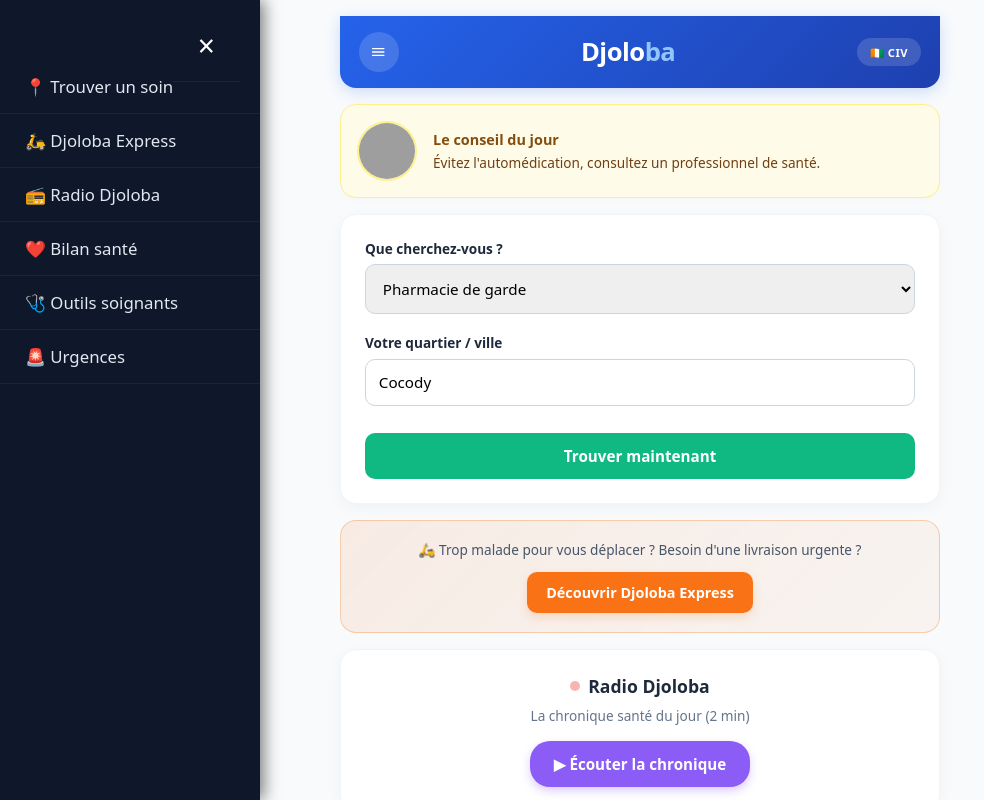
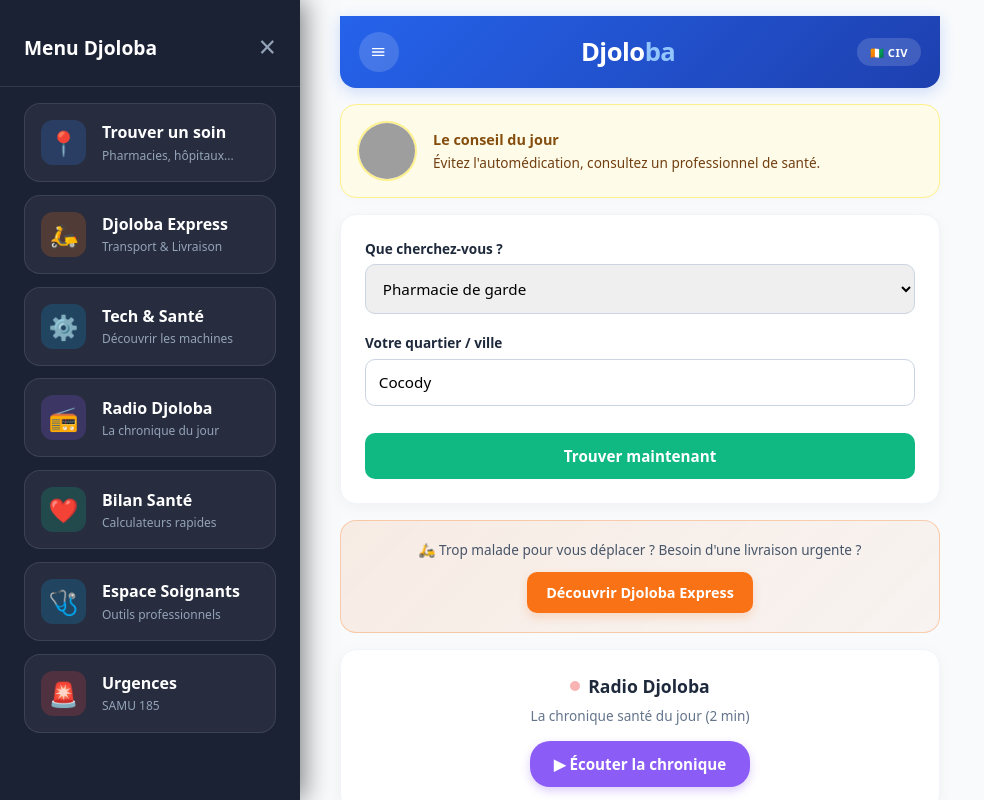
Before and after one commit to loeilduplateau-coder/lepoulsnumerique, a plain HTML site: page djoloba.html in a window 1280 px wide. Both pictures are taken after a click on the button 379 px from the left and 52 px from the top of the page. Shown: the top 800 px of the page, without its empty margins (0-984 px from the left). Drawn offline with nearby package versions, Linux system fonts and the light colour scheme; no server answers; grey boxes are pictures that could not be loaded.

Commit message:
mise a jour djoloba menu lateral

```diff
--- a/djoloba.html
+++ b/djoloba.html
@@ -18,27 +18,67 @@
       --purple: #8b5cf6; --yellow-bg: #fefce8; --yellow-border: #fef08a; --yellow-text: #854d0e;
       --blue-bg: #eff6ff; --blue-border: #bfdbfe; --blue-text: #1e3a8a;
       --green-bg: #f0fdf4; --green-border: #bbf7d0; --green-text: #166534;
-      --accent: #f97316; /* Orange pour Express */
+      --accent: #f97316;
     }
     * { box-sizing: border-box; margin: 0; padding: 0; }
     body { background-color: var(--bg); color: var(--text); font-family: system-ui, sans-serif; padding-bottom: 2rem; overflow-x: hidden; scroll-behavior: smooth; }
     .container { width: 100%; max-width: 600px; margin: 0 auto; }
 
-    /* MENU LATÉRAL */
+    /* --- NOUVEAU MENU LATÉRAL MODERNE --- */
     .sidebar {
       height: 100%; width: 0; position: fixed; z-index: 1000; top: 0; left: 0;
-      background-color: #0f172a; overflow-x: hidden; transition: 0.3s;
-      padding-top: 60px; box-shadow: 4px 0 15px rgba(0,0,0,0.5);
+      background-color: rgba(15, 23, 42, 0.95); /* Fond sombre translucide */
+      backdrop-filter: blur(10px);
+      -webkit-backdrop-filter: blur(10px);
+      overflow-x: hidden; transition: width 0.3s ease;
+      padding-top: 2rem; box-shadow: 4px 0 25px rgba(0,0,0,0.5);
+      display: flex; flex-direction: column;
     }
-    .sidebar a {
-      padding: 15px 25px; text-decoration: none; font-size: 1.05rem;
-      color: #e2e8f0; display: block; transition: 0.2s;
-      border-bottom: 1px solid rgba(255,255,255,0.05);
+
+    .sidebar-header {
+      display: flex; justify-content: space-between; align-items: center;
+      padding: 0 1.5rem 1.5rem 1.5rem; border-bottom: 1px solid rgba(255,255,255,0.1);
+      margin-bottom: 1rem;
     }
-    .sidebar a:hover { background-color: #1e293b; color: var(--primary); }
-    .sidebar .closebtn { position: absolute; top: 10px; right: 20px; font-size: 30px; color: white; cursor: pointer; }
+    .sidebar-title { color: #fff; font-size: 1.2rem; font-weight: 800; }
+    .sidebar .closebtn { font-size: 30px; color: #94a3b8; cursor: pointer; transition: color 0.2s; line-height: 1; }
+    .sidebar .closebtn:hover { color: #fff; }
 
-    /* EN-TÊTE */
+    /* La grille de menu */
+    .menu-grid {
+      display: grid; grid-template-columns: 1fr; gap: 0.8rem;
+      padding: 0 1.5rem; overflow-y: auto;
+    }
+
+    /* Les cartes du menu */
+    .menu-card {
+      display: flex; align-items: center; gap: 1rem;
+      background: rgba(255, 255, 255, 0.05); border: 1px solid rgba(255,255,255,0.1);
+      padding: 1rem; border-radius: 16px; text-decoration: none;
+      color: #e2e8f0; transition: all 0.2s ease;
+    }
+    .menu-card:hover, .menu-card:active {
+      background: rgba(255, 255, 255, 0.1); transform: translateX(5px);
+      border-color: rgba(255,255,255,0.2);
+    }
+
+    .menu-icon {
+      width: 45px; height: 45px; border-radius: 12px;
+      display: flex; justify-content: center; align-items: center;
+      font-size: 1.5rem; flex-shrink: 0;
+    }
+    /* Couleurs spécifiques pour chaque icône */
+    .icon-search { background: rgba(59, 130, 246, 0.2); color: #60a5fa; }
+    .icon-express { background: rgba(249, 115, 22, 0.2); color: #fb923c; }
+    .icon-radio { background: rgba(139, 92, 246, 0.2); color: #a78bfa; }
+    .icon-health { background: rgba(16, 185, 129, 0.2); color: #34d399; }
+    .icon-pro { background: rgba(14, 165, 233, 0.2); color: #38bdf8; }
+    .icon-emergency { background: rgba(239, 68, 68, 0.2); color: #f87171; }
+
+    .menu-text h4 { font-size: 1rem; margin-bottom: 0.2rem; color: #fff; }
+    .menu-text p { font-size: 0.75rem; color: #94a3b8; }
+
+    /* --- EN-TÊTE (Inchangé) --- */
     .header-weather { background: linear-gradient(135deg, #2563eb 0%, #1e40af 100%); color: white; padding: 1rem 1.2rem; margin-bottom: 1rem; box-shadow: 0 4px 15px rgba(37, 99, 235, 0.2); display: flex; flex-direction: column; gap: 0.8rem; }
     .header-top { display: flex; justify-content: space-between; align-items: center; width: 100%; padding-left: 0; }
 
@@ -67,7 +107,7 @@
 
     .section-target { scroll-margin-top: 20px; }
 
-    /* CARTES */
+    /* LE RESTE DU DESIGN EST INCHANGÉ */
     .tip-card { background-color: var(--yellow-bg); border: 1px solid var(--yellow-border); border-radius: 16px; padding: 1rem; margin-bottom: 1rem; display: flex; gap: 1rem; align-items: center; box-shadow: 0 2px 10px rgba(0,0,0,0.02); }
     .tip-image { width: 60px; height: 60px; border-radius: 50%; object-fit: cover; border: 2px solid var(--yellow-border); background-color: #fff; flex-shrink: 0; }
     .tip-content h4 { color: var(--yellow-text); font-size: 0.9rem; margin-bottom: 0.2rem; }
@@ -90,21 +130,9 @@
     #map-container { display: none; margin-bottom: 1rem; }
     #map { height: 300px; width: 100%; border-radius: 16px; border: 2px solid var(--primary); z-index: 1; }
 
-    /* ENCART EXPRESS (Déplacé ici, sous la carte) */
-    .express-box {
-      background: linear-gradient(135deg, rgba(249, 115, 22, 0.1) 0%, rgba(249, 115, 22, 0.05) 100%);
-      border: 1px solid rgba(249, 115, 22, 0.3);
-      border-radius: 16px;
-      padding: 1.2rem;
-      margin-bottom: 1rem;
-      text-align: center;
-    }
+    .express-box { background: linear-gradient(135deg, rgba(249, 115, 22, 0.1) 0%, rgba(249, 115, 22, 0.05) 100%); border: 1px solid rgba(249, 115, 22, 0.3); border-radius: 16px; padding: 1.2rem; margin-bottom: 1rem; text-align: center; }
     .express-box p { font-size: 0.85rem; color: #475569; margin-bottom: 0.8rem; font-weight: 500; }
-    .btn-express {
-      display: inline-block; background-color: var(--accent); color: white;
-      font-weight: 700; padding: 0.7rem 1.2rem; border-radius: 10px;
-      text-decoration: none; font-size: 0.9rem; box-shadow: 0 4px 10px rgba(249, 115, 22, 0.2);
-    }
+    .btn-express { display: inline-block; background-color: var(--accent); color: white; font-weight: 700; padding: 0.7rem 1.2rem; border-radius: 10px; text-decoration: none; font-size: 0.9rem; box-shadow: 0 4px 10px rgba(249, 115, 22, 0.2); }
 
     .radio-widget { background-color: var(--card); border-radius: 16px; padding: 1.5rem; box-shadow: 0 4px 15px rgba(0,0,0,0.04); margin-bottom: 1rem; text-align: center; border: 1px solid #f1f5f9; }
     .radio-header { display: flex; justify-content: center; align-items: center; gap: 0.5rem; margin-bottom: 0.5rem; }
@@ -140,27 +168,80 @@
 </head>
 <body>
 
-  <!-- MENU LATÉRAL -->
+  <!-- LE NOUVEAU MENU LATÉRAL MODERNE -->
   <div id="mySidebar" class="sidebar">
-    <a href="javascript:void(0)" class="closebtn" onclick="toggleNav()">×</a>
-    <a href="#section-recherche" onclick="toggleNav()">📍 Trouver un soin</a>
-    <a href="express.html" onclick="toggleNav()">🛵 Djoloba Express</a>
-    <a href="#section-radio" onclick="toggleNav()">📻 Radio Djoloba</a>
-    <a href="#section-public" onclick="toggleNav()">❤️ Bilan santé</a>
-    <a href="#section-pro" onclick="toggleNav()">🩺 Outils soignants</a>
-    <a href="#section-urgence" onclick="toggleNav()">🚨 Urgences</a>
+    <div class="sidebar-header">
+      <div class="sidebar-title">Menu Djoloba</div>
+      <span class="closebtn" onclick="toggleNav()">×</span>
+    </div>
+
+    <div class="menu-grid">
+      <a href="#section-recherche" class="menu-card" onclick="toggleNav()">
+        <div class="menu-icon icon-search">📍</div>
+        <div class="menu-text">
+          <h4>Trouver un soin</h4>
+          <p>Pharmacies, hôpitaux...</p>
+        </div>
+      </a>
+
+      <a href="express.html" class="menu-card" onclick="toggleNav()">
+        <div class="menu-icon icon-express">🛵</div>
+        <div class="menu-text">
+          <h4>Djoloba Express</h4>
+          <p>Transport & Livraison</p>
+        </div>
+      </a>
+
+      <a href="tech_sante.html" class="menu-card" onclick="toggleNav()">
+        <div class="menu-icon icon-pro" style="background: rgba(14, 165, 233, 0.2); color: #38bdf8;">⚙️</div>
+        <div class="menu-text">
+          <h4>Tech & Santé</h4>
+          <p>Découvrir les machines</p>
+        </div>
+      </a>
+
+      <a href="#section-radio" class="menu-card" onclick="toggleNav()">
+        <div class="menu-icon icon-radio">📻</div>
+        <div class="menu-text">
+          <h4>Radio Djoloba</h4>
+          <p>La chronique du jour</p>
+        </div>
+      </a>
+
+      <a href="#section-public" class="menu-card" onclick="toggleNav()">
+        <div class="menu-icon icon-health">❤️</div>
+        <div class="menu-text">
+          <h4>Bilan Santé</h4>
+          <p>Calculateurs rapides</p>
+        </div>
+      </a>
+
+      <a href="#section-pro" class="menu-card" onclick="toggleNav()">
+        <div class="menu-icon icon-pro">🩺</div>
+        <div class="menu-text">
+          <h4>Espace Soignants</h4>
+          <p>Outils professionnels</p>
+        </div>
+      </a>
+
+      <a href="#section-urgence" class="menu-card" onclick="toggleNav()">
+        <div class="menu-icon icon-emergency">🚨</div>
+        <div class="menu-text">
+          <h4>Urgences</h4>
+          <p>SAMU 185</p>
+        </div>
+      </a>
+    </div>
   </div>
 
   <div class="container">
-    <!-- EN-TÊTE MODERNE -->
+    <!-- EN-TÊTE -->
     <div class="header-weather">
       <div class="header-top">
         <button class="menu-btn" onclick="toggleNav()">
           <svg viewBox="0 0 24 24"><path d="M3 18h18v-2H3v2zm0-5h18v-2H3v2zm0-7v2h18V6H3z"/></svg>
         </button>
-
         <div class="logo">Djolo<span>ba</span></div>
-
         <div class="badge-ci">🇨🇮 CIV</div>
       </div>
 
@@ -182,7 +263,7 @@
         </div>
       </div>
 
-      <!-- SECTION RECHERCHE -->
+      <!-- RECHERCHE -->
       <div id="section-recherche" class="search-box section-target">
         <div class="form-group">
           <label>Que cherchez-vous ?</label>
@@ -199,17 +280,16 @@
         <button class="btn-primary" onclick="chercherEtablissement()">Trouver maintenant</button>
       </div>
 
-      <!-- LES RÉSULTATS SONT MAINTENANT DIRECTEMENT SOUS LE BOUTON -->
       <div id="results-list"></div>
       <div id="map-container"><div id="map"></div></div>
 
-      <!-- ENCART EXPRESS (Déplacé ici pour ne pas gêner la recherche) -->
+      <!-- EXPRESS -->
       <div class="express-box">
         <p>🛵 Trop malade pour vous déplacer ? Besoin d'une livraison urgente ?</p>
         <a href="express.html" class="btn-express">Découvrir Djoloba Express</a>
       </div>
 
-      <!-- SECTION RADIO -->
+      <!-- RADIO -->
       <div id="section-radio" class="radio-widget section-target">
         <div class="radio-header"><span class="live-dot"></span><h3>Radio Djoloba</h3></div>
         <p class="radio-desc">La chronique santé du jour (2 min)</p>
@@ -217,12 +297,12 @@
         <button class="radio-btn" id="playBtn" onclick="togglePlay()">▶ Écouter la chronique</button>
       </div>
 
-      <!-- SECTION URGENCE -->
+      <!-- URGENCE -->
       <div id="section-urgence" class="section-target">
         <a href="tel:185" class="emergency-btn"><span>🚨</span> Appeler le SAMU (185)</a>
       </div>
 
-      <!-- SECTION BILAN GRAND PUBLIC -->
+      <!-- BILAN GRAND PUBLIC -->
       <div id="section-public" class="public-tools-box section-target">
         <h3>❤️ Mon bilan santé rapide</h3>
         <div class="calc-group-public">
@@ -239,7 +319,7 @@
         </div>
       </div>
 
-      <!-- SECTION PRO -->
+      <!-- ESPACE PRO -->
       <div id="section-pro" class="pro-tools-box section-target">
         <h3>🩺 Outils pour les soignants</h3>
         <p style="font-size: 0.8rem; color: #475569; margin-bottom: 1rem;">Un accès réservé aux professionnels de santé partenaires.</p>
@@ -267,8 +347,9 @@
     // --- MENU LATÉRAL ---
     function toggleNav() {
       const sidebar = document.getElementById("mySidebar");
-      if (sidebar.style.width === "260px") { sidebar.style.width = "0"; }
-      else { sidebar.style.width = "260px"; }
+      // Modification de la largeur pour le menu moderne (un peu plus large)
+      if (sidebar.style.width === "300px") { sidebar.style.width = "0"; }
+      else { sidebar.style.width = "300px"; }
     }
 
     // --- MÉTÉO ---
```
